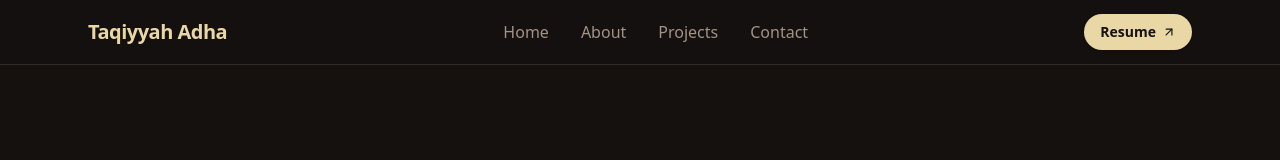
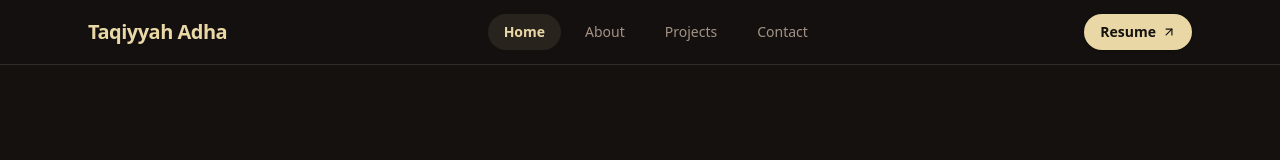
Before and after one commit to taqiyyhdh/portofolio, a Next.js app: page / in a window 1280 px wide. Shown: the top 160 px of the page. Built offline with nearby package versions, Linux system fonts and the light colour scheme.

Commit message:
💫 feat(navbar): animate navbar with scrollspy

```diff
--- a/src/app/layout.tsx
+++ b/src/app/layout.tsx
@@ -29,7 +29,7 @@ export default function RootLayout({ children }: LayoutProps<"/">) {
   return (
     <html
       lang="en"
-      className={`${geistSans.variable} ${geistMono.variable} h-full antialiased`}
+      className="{`${geistSans.variable} ${geistMono.variable} h-full antialiased`} scroll-smooth"
     >
       <body className="min-h-full flex flex-col">{children}</body>
     </html>
--- a/src/components/Navbar.tsx
+++ b/src/components/Navbar.tsx
@@ -1,22 +1,55 @@
 "use client";
 
-import { useState } from "react";
+import { useState, useEffect } from "react";
 import Link from "next/link";
 import { ArrowUpRight, Menu, X } from "lucide-react";
 import { personalInfo } from "@/data/portofolioData";
+import { motion, AnimatePresence } from "framer-motion";
 
-export default function Navbar() {
-  const [isOpen, setIsOpen] = useState(false);
-
-  const navLinks = [
+// Dipindahkan ke luar komponen agar nilainya konstan
+const NAV_LINKS = [
   { name: "Home", href: "#home" },
   { name: "About", href: "#about" },
   { name: "Projects", href: "#projects" },
   { name: "Contact", href: "#contact" },
 ];
 
+export default function Navbar() {
+  const [isOpen, setIsOpen] = useState(false);
+  const [hoveredPath, setHoveredPath] = useState<string | null>(null);
+  const [activeSection, setActiveSection] = useState<string>("#home");
+
+  // Deteksi section aktif saat scroll
+  useEffect(() => {
+    const handleScroll = () => {
+      const sections = NAV_LINKS.map((link) => link.href.substring(1));
+      const scrollPosition = window.scrollY + 200;
+
+      for (const section of sections) {
+        const element = document.getElementById(section);
+        if (element) {
+          const top = element.offsetTop;
+          const height = element.offsetHeight;
+
+          if (scrollPosition >= top && scrollPosition < top + height) {
+            setActiveSection(`#${section}`);
+            break;
+          }
+        }
+      }
+    };
+
+    window.addEventListener("scroll", handleScroll);
+    return () => window.removeEventListener("scroll", handleScroll);
+  }, []);
+
   return (
-    <header className="sticky top-0 z-50 w-full backdrop-blur-md bg-dark-bg/80 border-b border-dark-border">
+    <motion.header
+      initial={{ y: -50, opacity: 0 }}
+      animate={{ y: 0, opacity: 1 }}
+      transition={{ duration: 0.5, ease: "easeOut" }}
+      className="sticky top-0 z-50 w-full backdrop-blur-md bg-dark-bg/80 border-b border-dark-border"
+    >
       <div className="max-w-6xl mx-auto px-6 h-16 flex items-center justify-between">
 
         {/* Logo / Name */}
@@ -28,29 +61,55 @@ export default function Navbar() {
         </Link>
 
         {/* Desktop Navigation Links */}
-        <nav className="hidden md:flex items-center gap-8 text-base font-medium text-accent-muted">
-          {navLinks.map((link) => (
+        <nav
+          className="hidden md:flex items-center gap-2 text-base font-medium text-accent-muted"
+          onMouseLeave={() => setHoveredPath(null)}
+        >
+          {NAV_LINKS.map((link) => {
+            const isHighlighted = (hoveredPath || activeSection) === link.href;
+
+            return (
               <Link
                 key={link.name}
                 href={link.href}
-              className="hover:text-accent-cream transition-colors"
+                onClick={() => setActiveSection(link.href)}
+                onMouseEnter={() => setHoveredPath(link.href)}
+                className="relative px-4 py-2 text-sm transition-colors"
               >
+                {/* Efek Sorotan Latar Belakang */}
+                {isHighlighted && (
+                  <motion.div
+                    layoutId="navbar-highlight"
+                    className="absolute inset-0 bg-dark-border/70 rounded-full -z-10"
+                    transition={{
+                      type: "spring",
+                      stiffness: 380,
+                      damping: 30,
+                    }}
+                  />
+                )}
+
+                <span className={isHighlighted ? "text-accent-cream font-semibold" : "text-accent-muted"}>
                   {link.name}
+                </span>
               </Link>
-          ))}
+            );
+          })}
         </nav>
 
         {/* Right Side: Resume & Hamburger Button */}
         <div className="flex items-center gap-3">
-          <a
+          <motion.a
             href="/resume.pdf"
             target="_blank"
             rel="noopener noreferrer"
-            className="inline-flex items-center gap-1.5 px-4 py-2 text-sm font-bold rounded-full bg-accent-cream text-dark-bg hover:bg-accent-amber transition-all duration-200 shadow-sm"
+            whileHover={{ scale: 1.05 }}
+            whileTap={{ scale: 0.95 }}
+            className="inline-flex items-center gap-1.5 px-4 py-2 text-sm font-bold rounded-full bg-accent-cream text-dark-bg hover:bg-accent-amber transition-colors shadow-sm"
           >
             <span>Resume</span>
             <ArrowUpRight className="w-3.5 h-3.5" />
-          </a>
+          </motion.a>
 
           {/* Hamburger Button (Mobile Only) */}
           <button
@@ -64,20 +123,33 @@ export default function Navbar() {
       </div>
 
       {/* Mobile Dropdown Menu */}
+      <AnimatePresence>
         {isOpen && (
-        <nav className="md:hidden bg-dark-bg/95 border-b border-dark-border px-6 py-4 flex flex-col gap-4 text-base font-medium text-accent-muted">
-          {navLinks.map((link) => (
+          <motion.nav
+            initial={{ opacity: 0, height: 0 }}
+            animate={{ opacity: 1, height: "auto" }}
+            exit={{ opacity: 0, height: 0 }}
+            transition={{ duration: 0.3, ease: "easeInOut" }}
+            className="md:hidden bg-dark-bg/95 border-b border-dark-border px-6 py-4 flex flex-col gap-4 text-base font-medium text-accent-muted overflow-hidden"
+          >
+            {NAV_LINKS.map((link) => (
               <Link
                 key={link.name}
                 href={link.href}
-              onClick={() => setIsOpen(false)} // Menutup dropdown saat link diklik
-              className="hover:text-accent-cream transition-colors py-1"
+                onClick={() => {
+                  setActiveSection(link.href);
+                  setIsOpen(false);
+                }}
+                className={`py-1 transition-colors ${
+                  activeSection === link.href ? "text-accent-cream font-bold" : "text-accent-muted hover:text-accent-cream"
+                }`}
               >
                 {link.name}
               </Link>
             ))}
-        </nav>
+          </motion.nav>
         )}
-    </header>
+      </AnimatePresence>
+    </motion.header>
   );
 }
```
Lines whose indentation alone changed are shown as unchanged.
